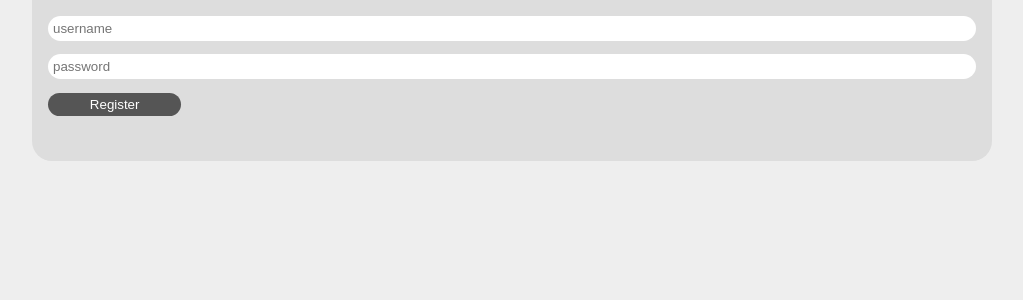
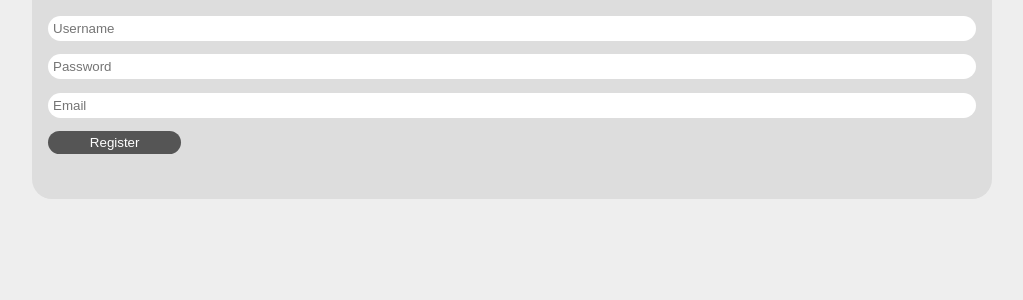
Before and after one commit to Ketil-A/forum, a Flask app: page /auth/register in a window 1280 px wide. Shown: the part 99-399 px from the top of the page, without its empty margins (128-1151 px from the left). Run offline with Flask 2, Linux system fonts and the light colour scheme.

Commit message:
Lagt til enkel email requirement for registering, TODO: verifiser at det er en gyldig email

```diff
--- a/flaskr/auth.py
+++ b/flaskr/auth.py
@@ -46,6 +46,7 @@ def register():
     if request.method == 'POST':
         username = request.form['username']
         password = request.form['password']
+        email = request.form['email'] #TODO verify that its a valid email
         db = get_db()
         c = db.cursor()
         error = None
@@ -63,8 +64,8 @@ def register():
             # the name is available, store it in the database and go to
             # the login page
             c.execute(
-                'INSERT INTO user (username, password) VALUES (?, ?)',
-                (username, generate_password_hash(password))
+                'INSERT INTO user (username, password, email) VALUES (?, ?, ?)',
+                (username, generate_password_hash(password), email)
             )
             user_id = c.lastrowid
             c.execute(
--- a/flaskr/profile.py
+++ b/flaskr/profile.py
@@ -21,7 +21,7 @@ def get_profile(id): #TODO profile image?
 
 def get_user(username):
     user = get_db().execute(
-        'SELECT u.id, username'
+        'SELECT u.id, username, email'
         ' FROM user u'
         ' WHERE u.username = ?',
         (username,)
--- a/flaskr/schema.sql
+++ b/flaskr/schema.sql
@@ -9,7 +9,8 @@ DROP TABLE IF EXISTS comment;
 CREATE TABLE user (
   id INTEGER PRIMARY KEY AUTOINCREMENT,
   username TEXT UNIQUE NOT NULL,
-  password TEXT NOT NULL
+  password TEXT NOT NULL,
+  email TEXT NOT NULL
 );
 
 CREATE TABLE profile (
--- a/flaskr/templates/auth/register.html
+++ b/flaskr/templates/auth/register.html
@@ -6,8 +6,9 @@
 
 {% block content %}
   <form method="post">
-    <input name="username" id="username" placeholder="username" required>
-    <input type="password" name="password" id="password" placeholder="password" required>
+    <input name="username" id="username" placeholder="Username" required>
+    <input type="password" name="password" id="password" placeholder="Password" required>
+    <input type="email" name="email" id="email" placeholder="Email" required>
     <input type="submit" value="Register">
   </form>
 {% endblock %}
--- a/flaskr/templates/profile/view.html
+++ b/flaskr/templates/profile/view.html
@@ -11,6 +11,11 @@
         <h1>{{ user['username'] }}</h1>
       </div>
     </header>
+    {% if g.user['id'] == user['id'] %}
+    <div>
+      Email(hidden): {{ user['email']}}
+    </div>
+    {% endif %}
     <div>
       Name: {{ profile['firstname']}} {{ profile['lastname']}}
     </div>
```
